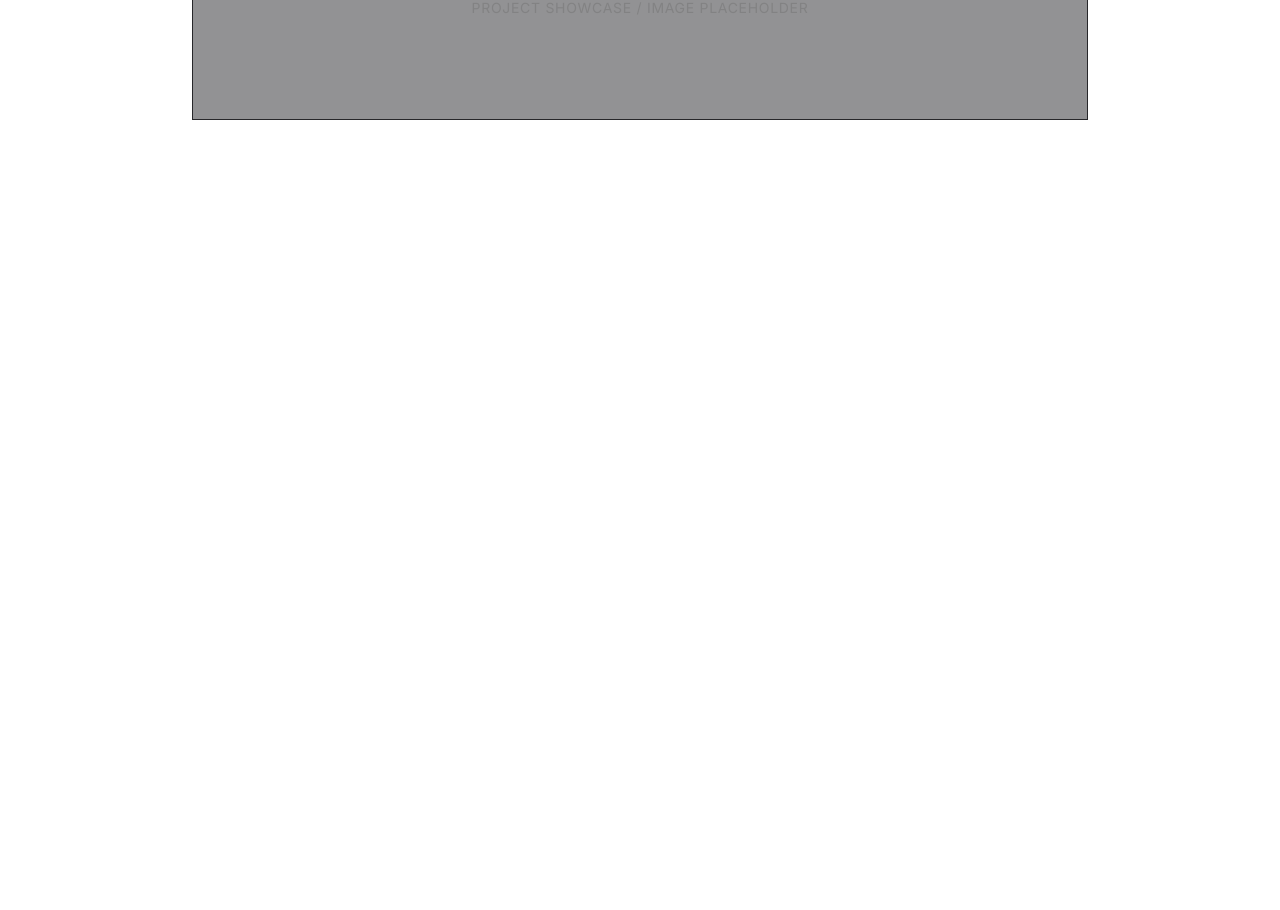
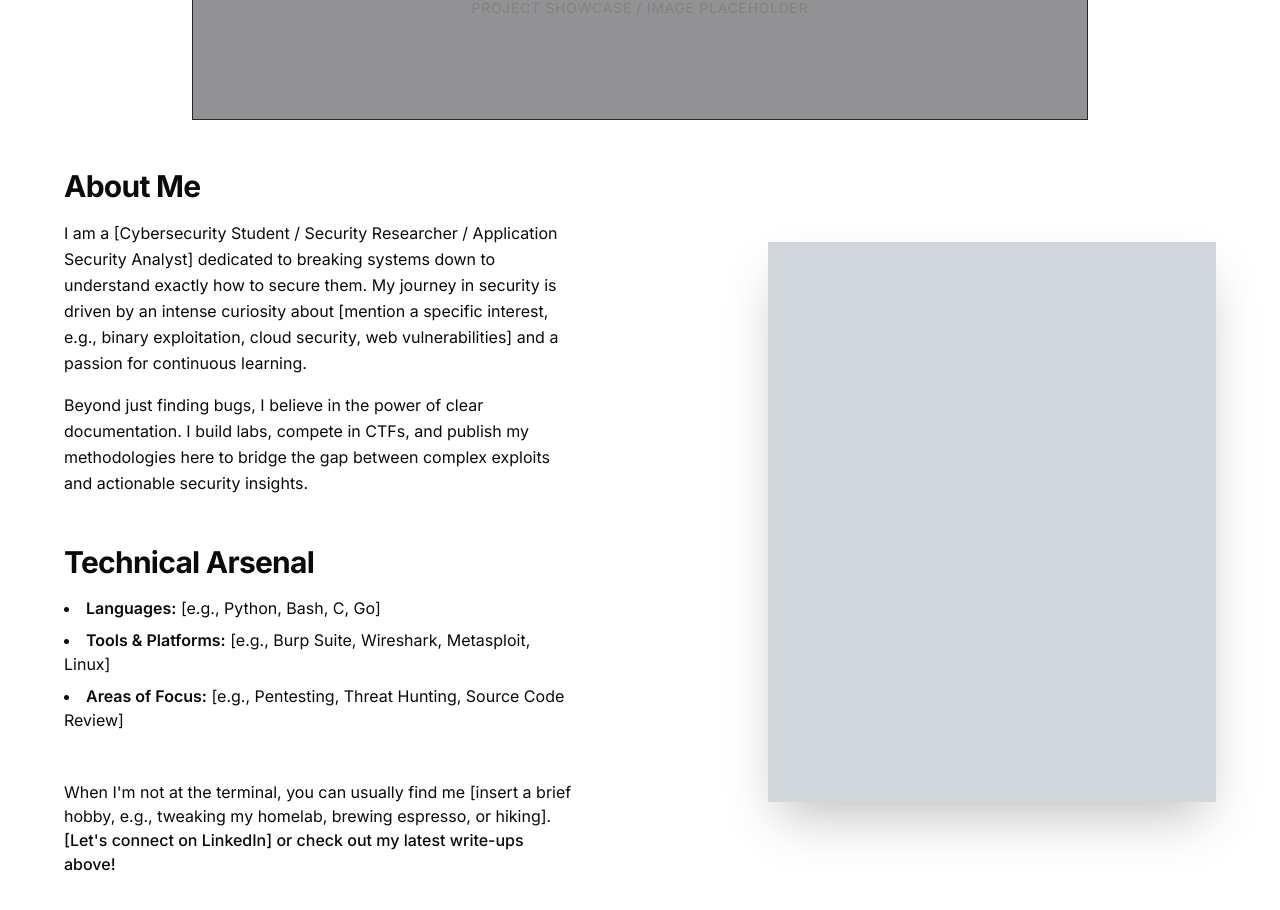
Before and after one commit to KieranPritchard/CTF-Portfolio, a Next.js app: page / in a window 1280 px wide. Shown: the part 680-1590 px from the top of the page. Before the commit the page ends 800 px from the top, so only its background shows below. Built offline with nearby package versions, Linux system fonts and the light colour scheme.

Commit message:
added barebones component

```diff
--- a/app/page.tsx
+++ b/app/page.tsx
@@ -1,9 +1,11 @@
+import AboutSection from "@/components/home/AboutSection"
 import Welcome from "@/components/home/Welcome"
 
 export default function Page() {
   return (
     <>
       <Welcome />
+      <AboutSection />
     </>
   )
 }
--- /dev/null
+++ b/components/home/AboutSection.tsx
@@ -0,0 +1,72 @@
+import React from 'react';
+
+export default function AboutSection() {
+  return (
+    <section className="min-h-screen relative overflow-hidden">
+
+      <div className="max-w-7xl mx-auto grid grid-cols-1 md:grid-cols-2 min-h-screen relative z-10">
+
+        {/* Left Column: Text Content */}
+        <div className="flex flex-col justify-center px-8 sm:px-16 py-12 space-y-12">
+
+          {/* About Me Section */}
+          <div className="space-y-4">
+            <h2 className="text-3xl font-bold tracking-tight inline-block">
+              About Me
+            </h2>
+            <p className="leading-relaxed max-w-xl">
+              I am a [Cybersecurity Student / Security Researcher / Application
+              Security Analyst] dedicated to breaking systems down to understand
+              exactly how to secure them. My journey in security is driven by an
+              intense curiosity about [mention a specific interest, e.g., binary
+              exploitation, cloud security, web vulnerabilities] and a passion for
+              continuous learning.
+            </p>
+            <p className="leading-relaxed max-w-xl">
+              Beyond just finding bugs, I believe in the power of clear
+              documentation. I build labs, compete in CTFs, and publish my
+              methodologies here to bridge the gap between complex exploits and
+              actionable security insights.
+            </p>
+          </div>
+
+          {/* Technical Arsenal Section */}
+          <div className="space-y-4">
+            <h2 className="text-3xl font-bold tracking-tight inline-block">
+              Technical Arsenal
+            </h2>
+            <ul className="list-disc list-inside space-y-2 max-w-xl">
+              <li>
+                <span className="font-semibold">Languages:</span> [e.g., Python, Bash, C, Go]
+              </li>
+              <li>
+                <span className="font-semibold">Tools & Platforms:</span> [e.g., Burp Suite, Wireshark, Metasploit, Linux]
+              </li>
+              <li>
+                <span className="font-semibold">Areas of Focus:</span> [e.g., Pentesting, Threat Hunting, Source Code Review]
+              </li>
+            </ul>
+          </div>
+
+          {/* Footer/Call to Action text */}
+          <div className="max-w-xl">
+            <p>
+              When I'm not at the terminal, you can usually find me [insert a brief
+              hobby, e.g., tweaking my homelab, brewing espresso, or hiking].
+            </p>
+            <p className="font-medium">
+              [Let's connect on LinkedIn] or check out my latest write-ups above!
+            </p>
+          </div>
+        </div>
+
+        {/* Right Column: Visual Placeholders */}
+        <div className="flex flex-col justify-center p-8 sm:p-16 relative">
+          {/* Main Large Center/Right Placeholder Box */}
+          <div className="w-full aspect-4/5 max-w-md bg-gray-300 self-center md:self-end shadow-2xl" />
+        </div>
+
+      </div>
+    </section>
+  );
+}
```
Also changed, not shown: components/home/About.tsx (deleted).
